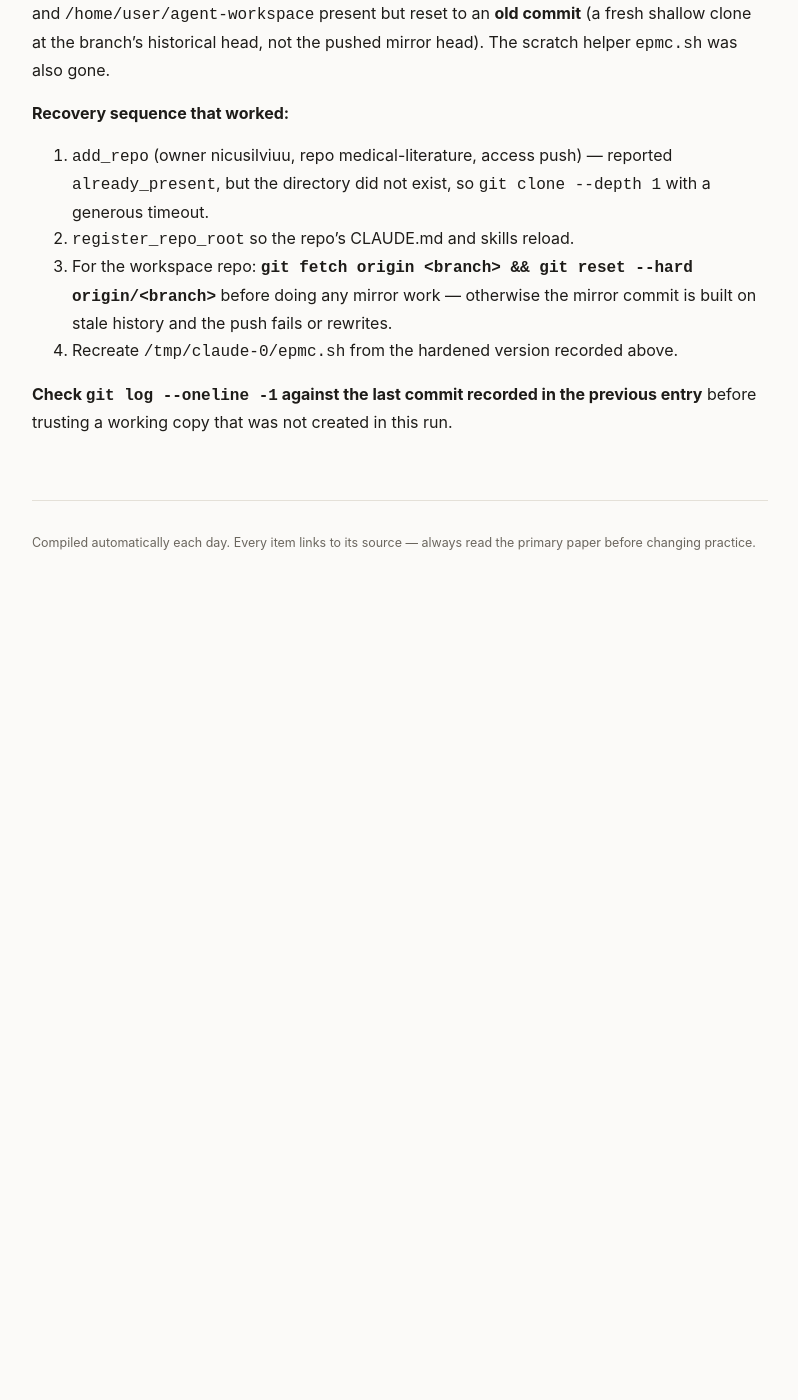
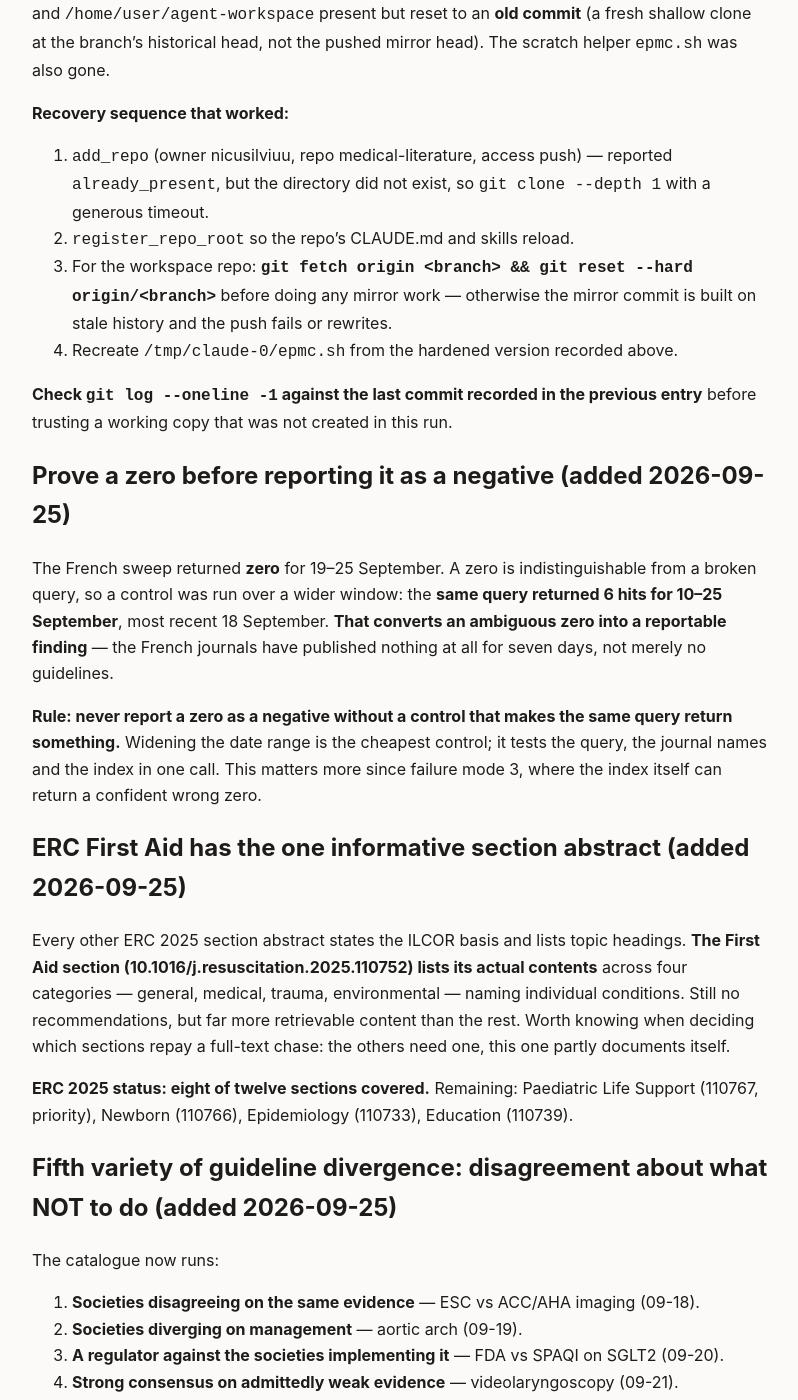
Before and after one commit to nicusilviuu/medical-literature, a Jekyll site: the page built from claude/source-notes.md, in a window 1280 px wide and 1400 px high, scrolled down 25909 px. Shown: the whole window, without its empty margins (240-1038 px from the left). Built offline with Jekyll 4.4.1, drawn with Linux system fonts in a browser that asks for light colours; our own code applies the rules of GitHub Pages for plain Markdown files; before the commit the page ends 26539 px from its top, so only the background shows below that; some of the changed text lies outside the part shown.

Commit message:
Add 2026-09-25 guidelines watch; ERC to eight of twelve sections
No new guidelines from tracked societies. The French zero was proved rather
than assumed: the same query returns six hits over 10-25 September, most
recent 18 September, so the seven-day silence is a real negative and
guideline output now stands at twenty-five days. That control is now a
standing rule - never report a zero without a control that makes the same
query return something, which matters more since the index itself can return
a confident wrong zero.

Backlog work. ERC 2025 First Aid and Adult Basic Life Support bring the
archive to eight of twelve sections. First Aid mattered most because it is
one of the three sections corrected on 21 September by a corrigendum that
deposits no text, and it was the only one of the three never covered here -
now on the record with the same standing caveat. Its abstract is also the one
informative ERC section abstract, listing actual contents rather than
headings, and two inclusions are worth noting: pulse oximetry and oxygen
administration as first-aid skills, and suicidal thoughts placed among the
medical emergencies.

A narrative review of where cardiovascular prevention guidelines disagree
about low-value practices - the fifth variety of guideline divergence
catalogued here, and the asymmetric one, since disagreement about whether
something is low-value resolves toward continuing to do it. De-adoption needs
a unanimity that adoption does not.

And a paediatric exercise consensus, reported with both caveats stated: it is
outside primary scope and included for the populations it stratifies, and no
society attribution is claimed because the abstract names none.

Co-Authored-By: Claude Opus 5 <noreply@anthropic.com>
Claude-Session: https://claude.ai/code/session_01T5ivnnDnrzDTzAtfHdiCMS

```diff
--- a/claude/source-notes.md
+++ b/claude/source-notes.md
@@ -1004,3 +1004,46 @@ branch's historical head, not the pushed mirror head). The scratch helper `epmc.
 
 **Check `git log --oneline -1` against the last commit recorded in the previous entry** before
 trusting a working copy that was not created in this run.
+
+## Prove a zero before reporting it as a negative (added 2026-09-25)
+
+The French sweep returned **zero** for 19–25 September. A zero is indistinguishable from a broken
+query, so a control was run over a wider window: the **same query returned 6 hits for 10–25
+September**, most recent 18 September. **That converts an ambiguous zero into a reportable finding**
+— the French journals have published nothing at all for seven days, not merely no guidelines.
+
+**Rule: never report a zero as a negative without a control that makes the same query return
+something.** Widening the date range is the cheapest control; it tests the query, the journal names
+and the index in one call. This matters more since failure mode 3, where the index itself can return
+a confident wrong zero.
+
+## ERC First Aid has the one informative section abstract (added 2026-09-25)
+
+Every other ERC 2025 section abstract states the ILCOR basis and lists topic headings. **The First
+Aid section (10.1016/j.resuscitation.2025.110752) lists its actual contents** across four categories
+— general, medical, trauma, environmental — naming individual conditions. Still no recommendations,
+but far more retrievable content than the rest. Worth knowing when deciding which sections repay a
+full-text chase: the others need one, this one partly documents itself.
+
+**ERC 2025 status: eight of twelve sections covered.** Remaining: Paediatric Life Support
+(110767, priority), Newborn (110766), Epidemiology (110733), Education (110739).
+
+## Fifth variety of guideline divergence: disagreement about what NOT to do (added 2026-09-25)
+
+The catalogue now runs:
+
+1. **Societies disagreeing on the same evidence** — ESC vs ACC/AHA imaging (09-18).
+2. **Societies diverging on management** — aortic arch (09-19).
+3. **A regulator against the societies implementing it** — FDA vs SPAQI on SGLT2 (09-20).
+4. **Strong consensus on admittedly weak evidence** — videolaryngoscopy (09-21).
+5. **Disagreement about low-value practices** — CVD prevention (09-25).
+
+**Number 5 is asymmetric in a way the others are not.** A disagreement about whether to *do*
+something resolves toward doing it; a disagreement about whether something is *low-value* also
+resolves toward doing it. **De-adoption requires near-unanimity that adoption does not.** Worth
+watching for in perioperative guidance specifically — routine preoperative tests, prolonged fasting,
+blanket drug-withholding rules are all de-adoption questions.
+
+**Also diagnostic:** the review found controversy concentrated where recommendations rested on
+non-randomised data or expert opinion, so **inter-guideline disagreement is itself a readable signal
+about evidence grade.**
```
Also changed, not shown: _guidelines/2026-09-25.md (added, +223 -0 lines), claude/outstanding.md (+4 -1 lines).
